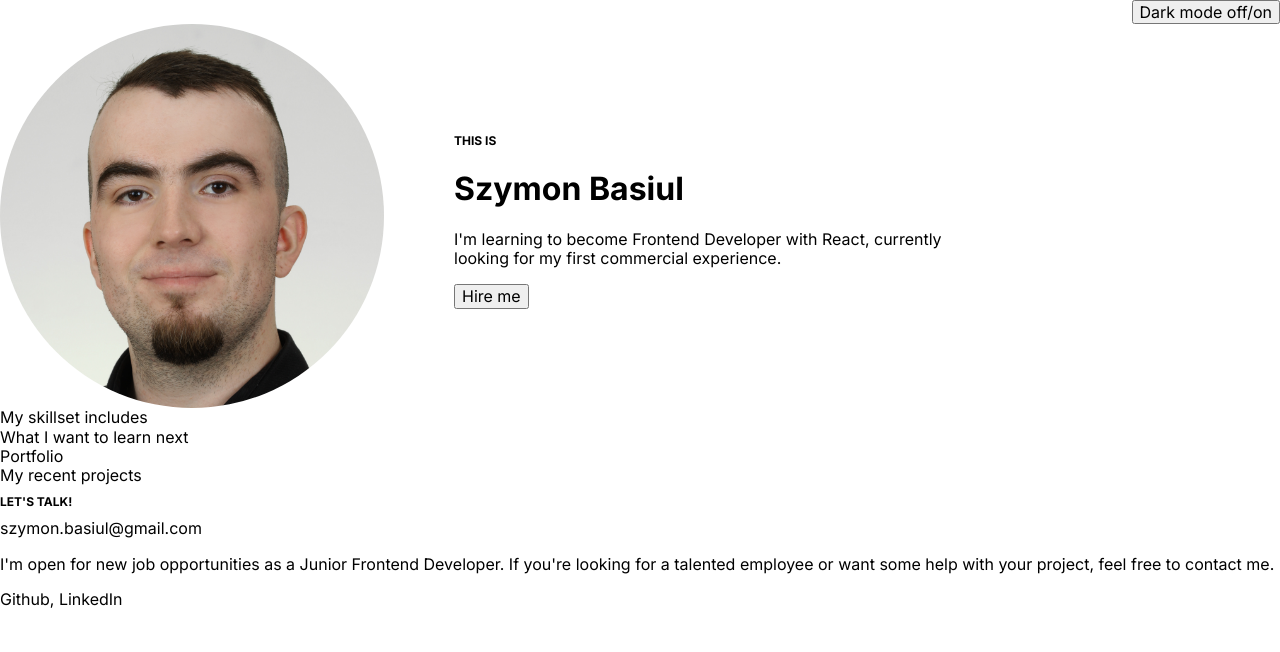
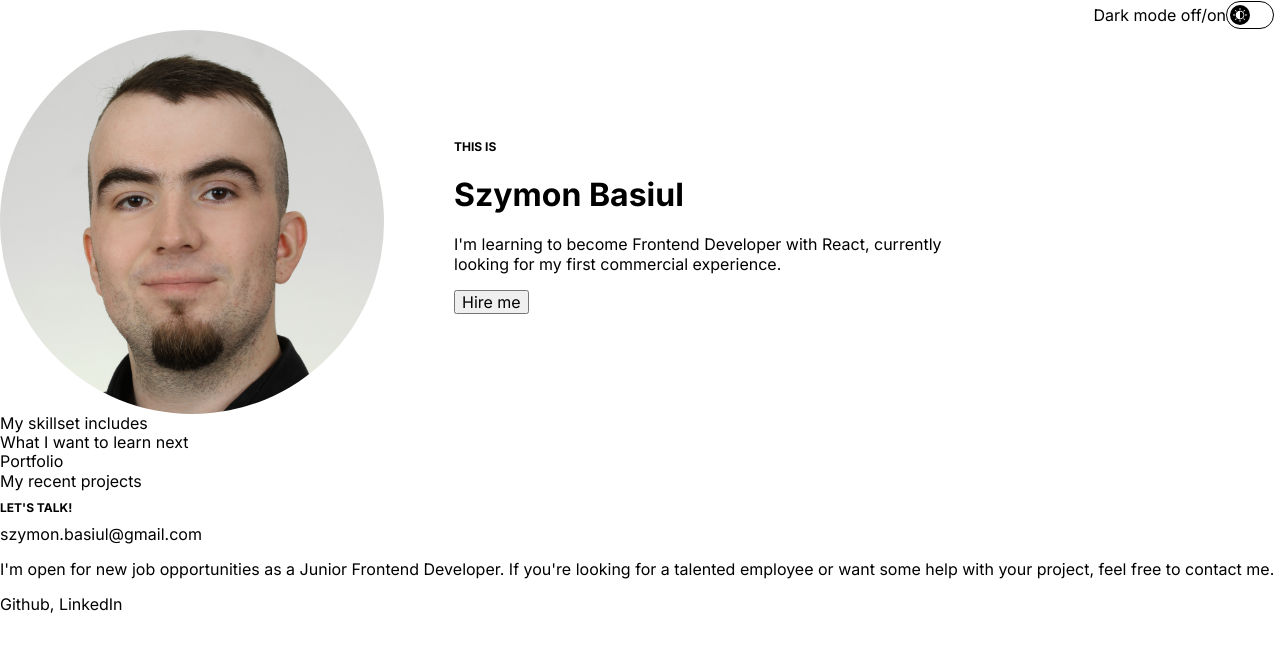
Before and after one commit to szymonbasiul/homepage-szymonb, a React (Create React App) app: page / in a window 1280 px wide. Shown: the top 652 px of the page. Built offline with nearby package versions, Linux system fonts and the light colour scheme.

Commit message:
first look of theme switch and svg as react component used

```diff
--- a/src/common/ThemeChanger/index.js
+++ b/src/common/ThemeChanger/index.js
@@ -1,11 +1,15 @@
-import { Button, Container, Switch, Text } from "./styled";
+import { Button, Container, Icon, IconWrapper, Switch, Text } from "./styled";
 
 const ThemeChanger = () => {
   return (
     <Container>
       <Button>
         <Text>Dark mode off/on</Text>
-        <Switch />
+        <Switch>
+          <IconWrapper>
+            <Icon />
+          </IconWrapper>
+        </Switch>
       </Button>
     </Container>
   );
--- a/src/common/ThemeChanger/styled.js
+++ b/src/common/ThemeChanger/styled.js
@@ -1,12 +1,35 @@
 import styled from "styled-components";
+import { ReactComponent as SunIcon } from "./sun.svg";
 
 export const Container = styled.div`
   display: flex;
   justify-content: flex-end;
 `;
 
-export const Button = styled.button``;
+export const Button = styled.button`
+  display: flex;
+  border: none;
+  background: transparent;
+`;
 
-export const Text = styled.span``;
+export const Text = styled.span`
+  color: currentColor;
+  align-self: center;
+`;
 
-export const Switch = styled.div``;
+export const Switch = styled.span`
+  display: flex;
+  border: 1px solid;
+  border-radius: 16px;
+  width: 48px;
+  padding: 3px;
+`;
+
+export const IconWrapper = styled.div`
+  display: flex;
+  border-radius: 50%;
+  padding: 3px;
+  background: currentColor;
+`;
+
+export const Icon = styled(SunIcon)``;
--- a/src/core/App/App.js
+++ b/src/core/App/App.js
@@ -1,14 +1,16 @@
 import PersonalHomepage from "../../features/personalHomepage/PersonalHomepage";
 import { Normalize } from "styled-normalize";
 import { GlobalStyle } from "./GlobalStyle";
+import { ThemeProvider } from "styled-components";
+import { themeLight } from "./theme";
 
 function App() {
   return (
-    <div>
+    <ThemeProvider theme={themeLight}>
       <Normalize />
       <GlobalStyle />
       <PersonalHomepage />
-    </div>
+    </ThemeProvider>
   );
 }
 
--- a/src/core/App/theme.js
+++ b/src/core/App/theme.js
@@ -18,12 +18,12 @@ const common = {
     "0px 16px 58px 0px rgba(9, 10, 51, 0.03), 0px -2px 50px 0px rgba(9, 10, 51, 0.02)",
 };
 
-const themeLight = {
+export const themeLight = {
   ...common,
-  //   light theme settings
+  //   light theme settings - default
 };
 
-const themeDark = {
+export const themeDark = {
   ...common,
   //   dark theme settings
 };
```
Also changed, not shown: src/common/ThemeChanger/sun.svg (added).
